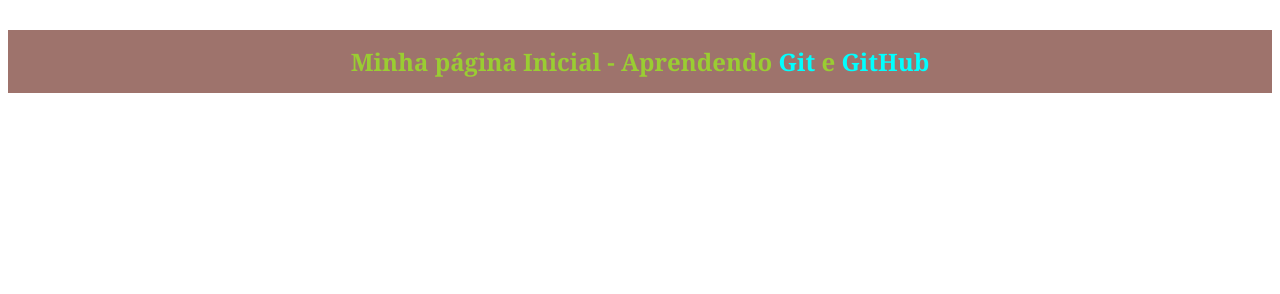
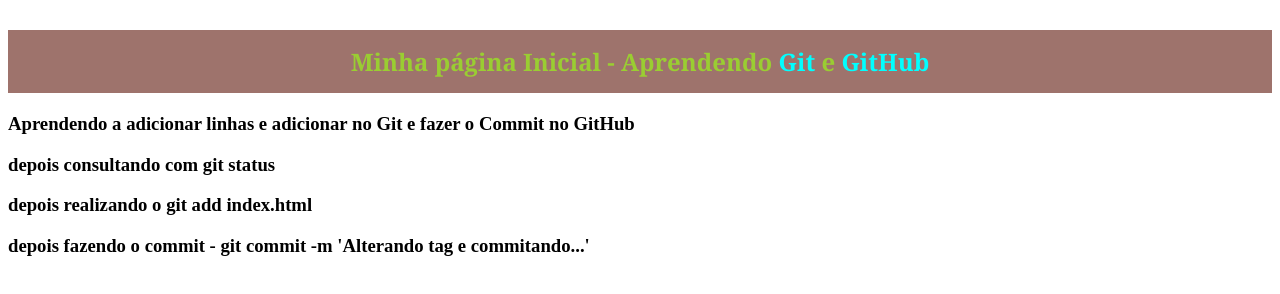
Before and after one commit to Hamamellis/projeto-curso-git, a plain HTML site: page index.html in a window 1280 px wide. Drawn offline with Linux system fonts and the light colour scheme.

Commit message:
Treinando as Alterações nas tag P adicionando no git e commitandono GitHub...

```diff
--- a/index.html
+++ b/index.html
@@ -10,6 +10,9 @@
         <h2 class="tituloinicial">Minha página Inicial - Aprendendo
             <span>Git</span> e <span>GitHub</span></h2>
 
-
+            <h3>Aprendendo a adicionar linhas e adicionar no Git e fazer o Commit no GitHub</h3>
+            <h3>depois consultando com git status</h3>
+            <h3>depois realizando o git add index.html</h3>
+            <h3>depois fazendo o commit - git commit -m 'Alterando tag e commitando...'</h3>
     </body>
 </html>
```
